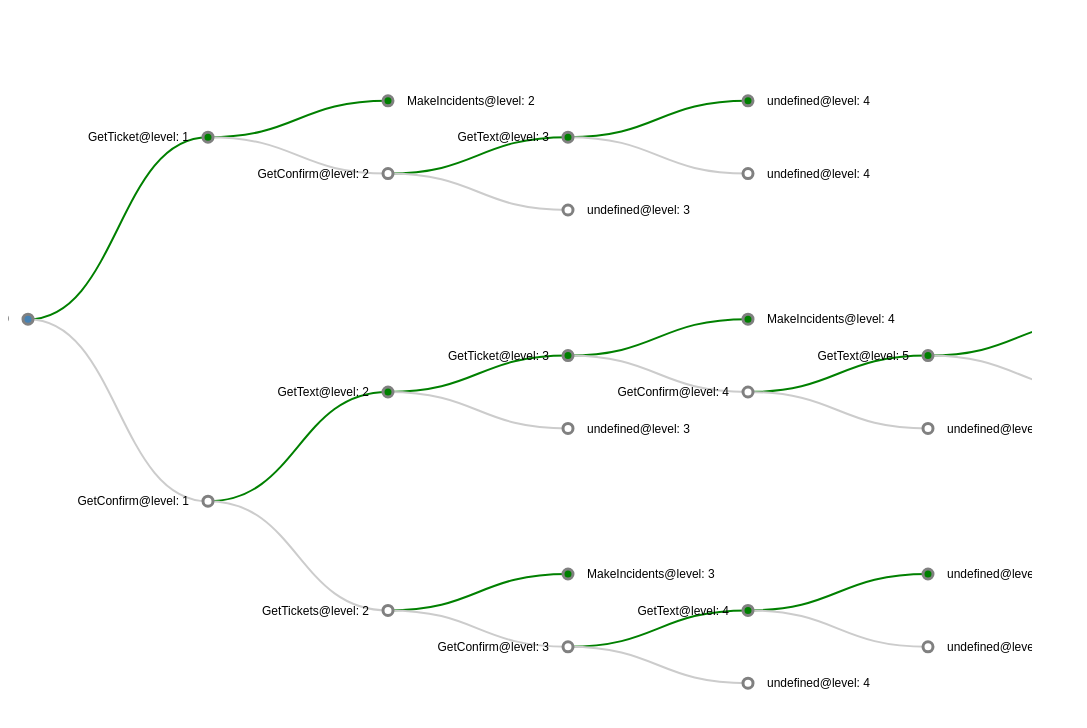
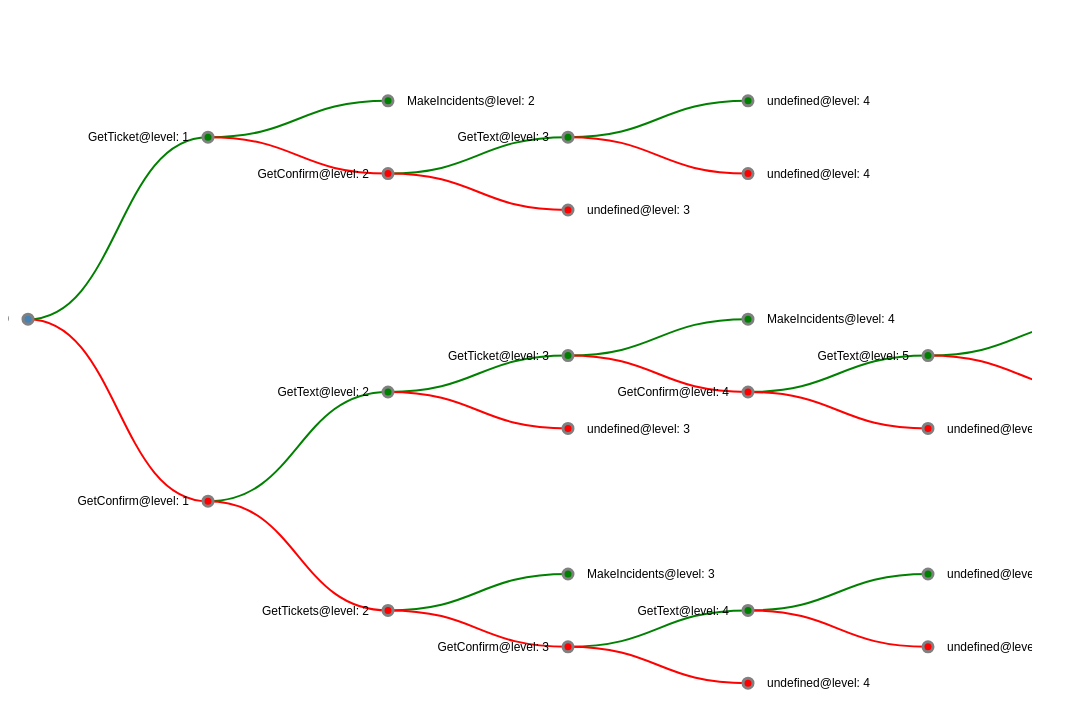
Before and after one commit to fuselabs/echobot, a website: page convs/ServiceDesk/index.html in a window 1280 px wide. Shown: the whole page, without its empty margins (0-1087 px from the left). Drawn offline with nearby package versions, Linux system fonts and the light colour scheme.

Commit message:
Update index.html

```diff
--- a/convs/ServiceDesk/index.html
+++ b/convs/ServiceDesk/index.html
@@ -82,7 +82,7 @@ var level=0;
      if(tree.btype=='success'){
              tree.level="green";
      }else if(tree.btype=='failure'){
-             tree.level=="red";
+             tree.level="red";
      }else{
 	    tree.level="steelblue";
      }
```
